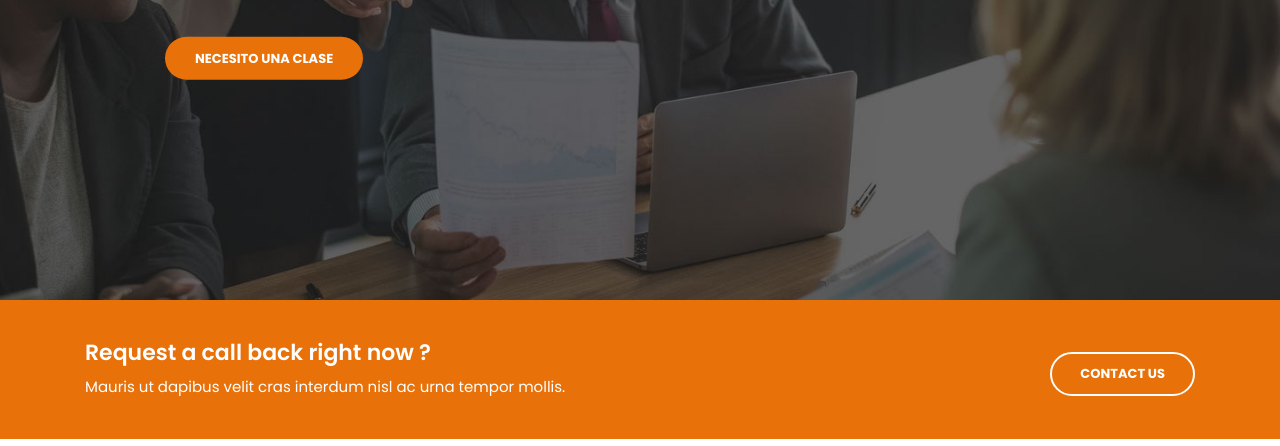
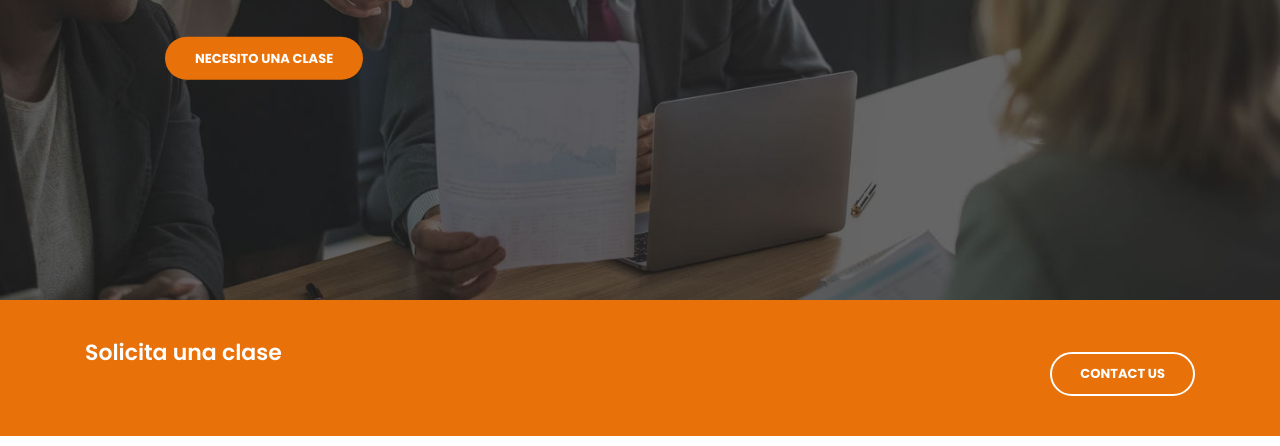
Before and after one commit to Andreskammerath/akdmia, a plain HTML site: page index.html in a window 1280 px wide. Shown: the part 506-952 px from the top of the page. Drawn offline with Linux system fonts and the light colour scheme.

Commit message:
mas cambios

```diff
--- a/index.html
+++ b/index.html
@@ -117,7 +117,7 @@
           <div class="item item-3">
             <div class="img-fill">
                 <div class="text-content">
-                  <h6>we have a solid background</h6>
+                  <h6>Nuestros instructores son</h6>
                   <h4>Market Analysis<br>&amp; Statistics</h4>
                   <p>Vivamus ut tellus mi. Nulla nec cursus elit, id vulputate mi. Sed nec cursus augue. Phasellus lacinia ac sapien vitae dapibus. Mauris ut dapibus velit cras interdum nisl ac urna tempor mollis.</p>
                   <a href="about.html" class="filled-button">learn more</a>
@@ -133,8 +133,8 @@
       <div class="container">
         <div class="row">
           <div class="col-md-8">
-            <h4>Request a call back right now ?</h4>
-            <span>Mauris ut dapibus velit cras interdum nisl ac urna tempor mollis.</span>
+            <h4>Solicita una clase</h4>
+            <!--<span>Mauris ut dapibus velit cras interdum nisl ac urna tempor mollis.</span>-->
           </div>
           <div class="col-md-4">
             <a href="contact.html" class="border-button">Contact Us</a>
```
